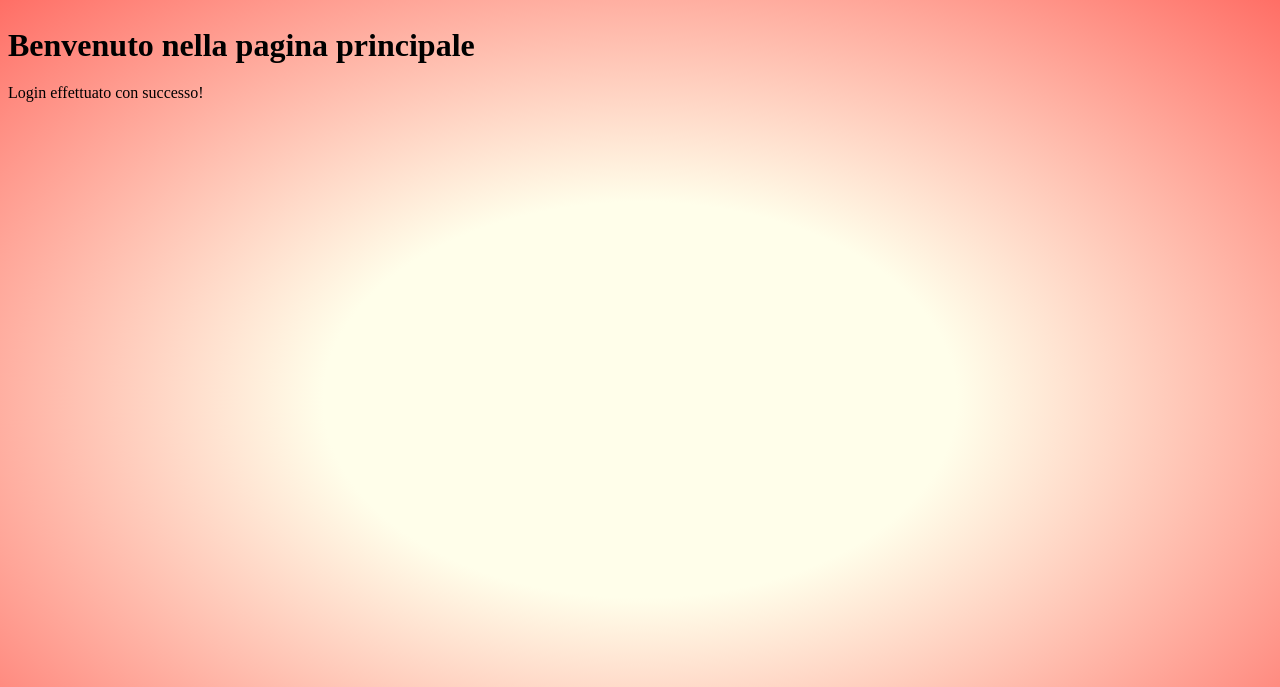
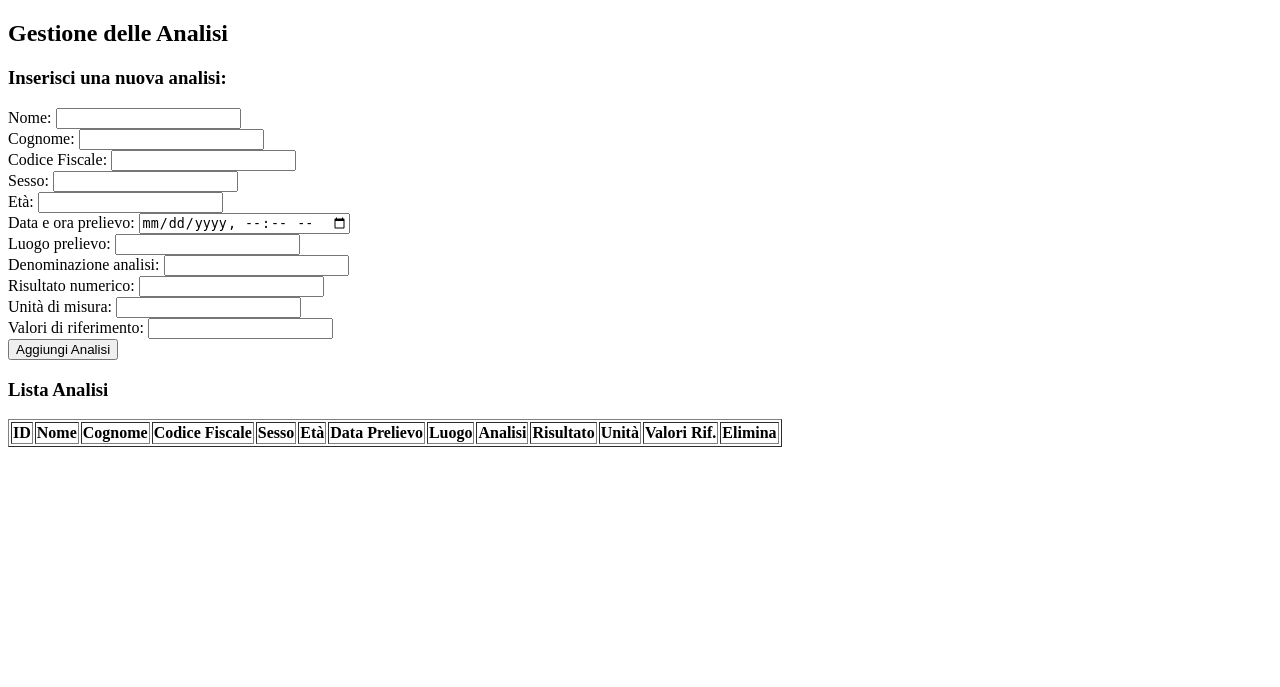
Before and after one commit to SalvatoreCiaramidaro/Progetto_TPSIT_5M, a Flask app: page /analisi in a window 1280 px wide. Shown: the top 687 px of the page. After the commit the page ends 447 px from the top, so only its background shows below. Run offline with Flask 3, Linux system fonts and the light colour scheme; data that the repository does not hold is empty.

Commit message:
aggiunta db analisi_sangue, aggiornamento server e pagina analisi.html

```diff
--- a/server.py
+++ b/server.py
@@ -10,6 +10,13 @@ db_config = {
     "password": None,
     "host": "localhost",
     "database": "Password",
+}
+
+db_config_analisi = {
+    "user": "root",
+    "password": None,
+    "host": "localhost",
+    "database": "analisi_sangue",
 }
 
 @app.route("/", methods=["GET"])
@@ -43,9 +50,47 @@ def login():
                 conn.close()
     return render_template("login.html")
 
-@app.route("/analisi", methods=["GET"])
+@app.route("/analisi", methods=["GET", "POST"])
 def analisi():
-    return render_template("analisi.html")
+    conn = mariadb.connect(**db_config_analisi)
+    cursor = conn.cursor()
+
+    if request.method == "POST":
+        # Inserire nuova analisi
+        data = (
+            request.form["nome"], request.form["cognome"], request.form["codice_fiscale"],
+            request.form["sesso"], int(request.form["eta"]), request.form["data_ora_prelievo"],
+            request.form["luogo_prelievo"], request.form["denominazione_analisi"],
+            float(request.form["risultato"]), request.form["unita_misura"],
+            request.form["valori_riferimento"]
+        )
+        cursor.execute("""
+            INSERT INTO analisi (nome, cognome, codice_fiscale, sesso, eta, data_ora_prelievo,
+            luogo_prelievo, denominazione_analisi, risultato, unita_misura, valori_riferimento)
+            VALUES (?, ?, ?, ?, ?, ?, ?, ?, ?, ?, ?)
+        """, data)
+        conn.commit()
+
+    # Ottenere lista analisi
+    cursor.execute("SELECT * FROM analisi")
+    analisi_lista = cursor.fetchall()
+
+    conn.close()
+    return render_template("analisi.html", analisi_lista=analisi_lista)
+
+@app.route("/elimina_analisi", methods=["POST"])
+def elimina_analisi():
+    conn = mariadb.connect(**db_config_analisi)
+    cursor = conn.cursor()
+
+    # Eliminare analisi per ID
+    cursor.execute("DELETE FROM analisi WHERE id=?", (request.form["id"],))
+    conn.commit()
+    conn.close()
+    return redirect("/analisi")
+
+
+
 
 if __name__ == "__main__":
     app.run(debug=True)
--- a/templates/analisi.html
+++ b/templates/analisi.html
@@ -1,13 +1,94 @@
-<!doctype html>
+<!DOCTYPE html>
 <html>
 <head>
-    <title>Home page</title>
-    <link href="{{ url_for('static', filename='styles/stile.css') }}" rel="stylesheet" type="text/css">
+    <title>Gestione Analisi</title>
     <meta name="viewport" content="width=device-width, initial-scale=1">
     <link rel="icon" type="image/png" href="static/favicon/favicon.png">
 </head>
 <body>
-    <h2>Benvenuto nella pagina principale</h2>
-    <p>Login effettuato con successo!</p>
+    <h2>Gestione delle Analisi</h2>
+
+    <form method="POST" action="/analisi">
+        <h3>Inserisci una nuova analisi:</h3>
+        <label>Nome:</label>
+        <input type="text" name="nome" required><br>
+
+        <label>Cognome:</label>
+        <input type="text" name="cognome" required><br>
+
+        <label>Codice Fiscale:</label>
+        <input type="text" name="codice_fiscale" required><br>
+
+        <label>Sesso:</label>
+        <input type="text" name="sesso" required><br>
+
+        <label>Età:</label>
+        <input type="number" name="eta" required><br>
+
+        <label>Data e ora prelievo:</label>
+        <input type="datetime-local" name="data_ora_prelievo" required><br>
+
+        <label>Luogo prelievo:</label>
+        <input type="text" name="luogo_prelievo" required><br>
+
+        <label>Denominazione analisi:</label>
+        <input type="text" name="denominazione_analisi" required><br>
+
+        <label>Risultato numerico:</label>
+        <input type="number" name="risultato" required><br>
+
+        <label>Unità di misura:</label>
+        <input type="text" name="unita_misura" required><br>
+
+        <label>Valori di riferimento:</label>
+        <input type="text" name="valori_riferimento" required><br>
+
+        <button type="submit">Aggiungi Analisi</button>
+    </form>
+
+    <h3>Lista Analisi</h3>
+    <table border="1">
+        <thead>
+            <tr>
+                <th>ID</th>
+                <th>Nome</th>
+                <th>Cognome</th>
+                <th>Codice Fiscale</th>
+                <th>Sesso</th>
+                <th>Età</th>
+                <th>Data Prelievo</th>
+                <th>Luogo</th>
+                <th>Analisi</th>
+                <th>Risultato</th>
+                <th>Unità</th>
+                <th>Valori Rif.</th>
+                <th>Elimina</th>
+            </tr>
+        </thead>
+        <tbody>
+            {% for analisi in analisi_lista %}
+            <tr>
+                <td>{{ analisi.id }}</td>
+                <td>{{ analisi.nome }}</td>
+                <td>{{ analisi.cognome }}</td>
+                <td>{{ analisi.codice_fiscale }}</td>
+                <td>{{ analisi.sesso }}</td>
+                <td>{{ analisi.eta }}</td>
+                <td>{{ analisi.data_ora_prelievo }}</td>
+                <td>{{ analisi.luogo_prelievo }}</td>
+                <td>{{ analisi.denominazione_analisi }}</td>
+                <td>{{ analisi.risultato }}</td>
+                <td>{{ analisi.unita_misura }}</td>
+                <td>{{ analisi.valori_riferimento }}</td>
+                <td>
+                    <form method="POST" action="/elimina_analisi">
+                        <input type="hidden" name="id" value="{{ analisi.id }}">
+                        <button type="submit">Elimina</button>
+                    </form>
+                </td>
+            </tr>
+            {% endfor %}
+        </tbody>
+    </table>
 </body>
 </html>
```
Also changed, not shown: analisi_sangue.sql (added, +17 -0 lines).
